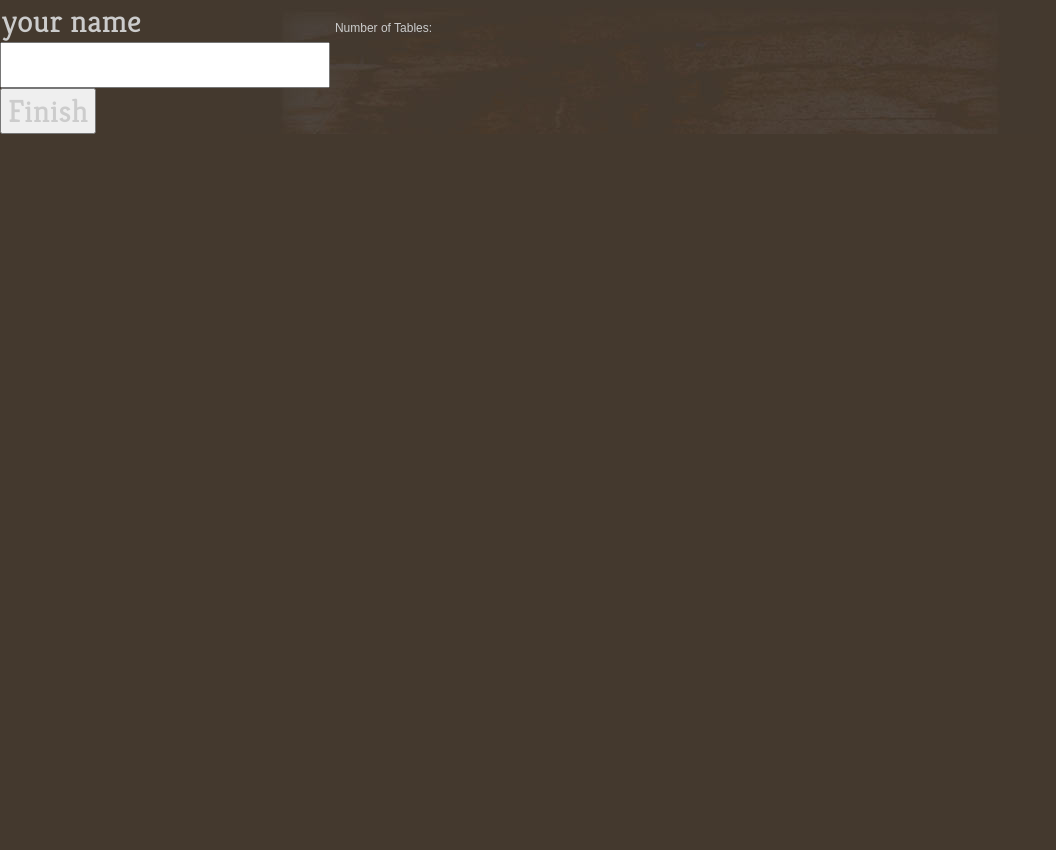
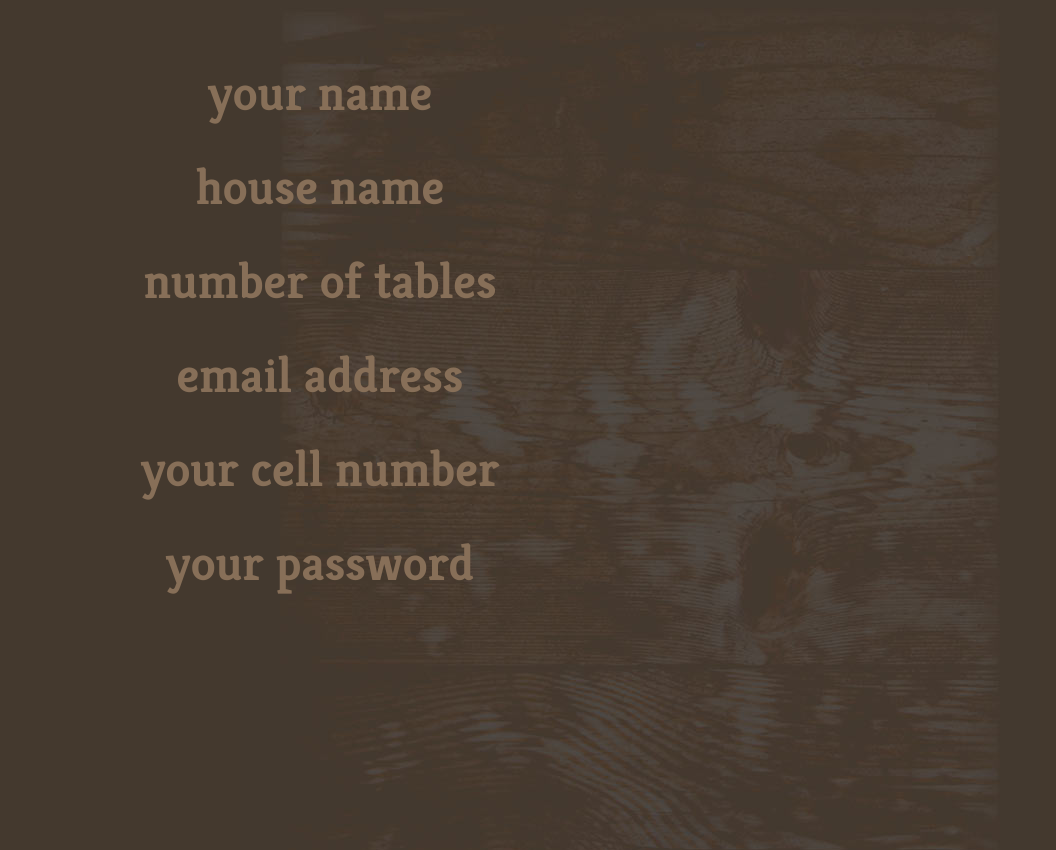
Before and after one commit to chetan-vangala/rerack, a PHP site: page /new.php in a window 1280 px wide. Shown: the whole page, without its empty margins (0-1056 px from the left). Before the commit the page ends 134 px from the top, so only its background shows below. Run offline with PHP 8.4, Linux system fonts and the light colour scheme; some libraries are stand-ins or nearby versions.

Commit message:
styled new form

```diff
--- a/css/rerack.css
+++ b/css/rerack.css
@@ -7,8 +7,7 @@
 
 body {
   background: #44392e url(/images/wood-bg.jpg) top center no-repeat;
-  width: 100%;
-  height: 100%; }
+  min-height: 850px; }
 
 html, body {
   background-color: #44392e; }
@@ -254,3 +253,19 @@
       margin-top: 63px; }
     #signup-fields input.light {
       color: #eccfb2; }
+
+#new-account {
+  position: relative;
+  top: 50px;
+  left: 45px;
+  width: 530px;
+  padding: 0 10px; }
+  #new-account input {
+    text-align: center;
+    height: 64px;
+    font-size: 50px;
+    font-weight: bold;
+    color: #876f58;
+    width: 530px;
+    padding: 10px 0 0 0;
+    margin-bottom: 20px; }
--- a/css/sass/rerack.sass
+++ b/css/sass/rerack.sass
@@ -8,8 +8,7 @@
 
 body
   background: #44392e url(/images/wood-bg.jpg) top center no-repeat
-  width: 100%
-  height: 100%
+  min-height: 850px
 
 html, body
   background-color: #44392e
@@ -257,3 +256,19 @@
       margin-top: 63px
     &.light
       color: #eccfb2
+
+#new-account
+  position: relative
+  top: 50px
+  left: 45px
+  width: 530px
+  padding: 0 10px
+  input
+    text-align: center
+    height: 64px
+    font-size: 50px
+    font-weight: bold
+    color: #876f58
+    width: 530px
+    padding: 10px 0 0 0
+    margin-bottom: 20px
--- a/new.php
+++ b/new.php
@@ -1,19 +1,43 @@
 <?php require('shared/_head.php');
 
 $house = new House();
+$user = new User();
 if(count($_POST) > 0){
   $data = $_POST['house'];
+  $udata = $_POST['user'];
   $errors = array();
   if(!ene($data,array('name','tables'))){
     $errors[] = 'All fields must be complete.';
   }
+  $rf1 = array('name', 'tables');
+  $rf2 = array('name', 'email', 'number', 'password');
+  if(ene($data,$rf1) && ene($udata,$rf2) && $udata['password']!='your password'){
+    if(!is_numeric($udata['number'])){
+      $errors[] ='Please enter a 10 digit cell number.';
+    }
+  } else {
+    $errors[] = 'All fields must be complete.';
+  }
+  $udata['password'] = $user->salt_password($udata['password']);
+  //Make sure the user hasn't already signed up
+  if(array_key_exists('house', $_POST) && ene($_POST['house'], 'email')){
+    $u = new User();
+    if($u->find(array('email' => $_POST['house']['email']), true)){
+      $errors[] = "Email address already in use";
+    }
+  }
   if(empty($errors)){
+    $user->update_attributes($udata);
     $house->update_attributes($data);
-    if($house->create()){
+    if($house->create() && $user->create()){
+      $house->user_id = $user->id;
+      $user->house_id = $house->id;
+      $user->save();
+      $house->save();
       redirect_to('index.php');
       return;
     } else {
-      $errors[] = "Unable to create house.";
+      $errors[] = "Unable to create account.";
     }
   }
     print_errors($errors);
@@ -22,12 +46,17 @@
 ?>
 </head>
 <body>
-  <form id="create-form" action="<?php echo $_SERVER['PHP_SELF'] ?>" method="POST">
-    <input class="clean" type="text" maxlength="10" name="house[name]" id="number" onblur="if (this.value == ''){this.value = 'your name';}" onfocus="if (this.value == 'your name') {this.value = '';}" value="<?php $x = double_ene_val($_POST,'house','name'); echo $x != '' ? $x : 'your name'; ?>" />
-    <label class="description" for="name">Number of Tables:</label><br />
-    <input class="wide" type="text" name="house[tables]" id="tables" value="<?php echo double_ene_val($_POST,'house','tables'); ?>" />
-    <br />
-    <input class="submit_btn" type="submit" name="submit" value="Finish" />
-  </form>
+  <div id="new-account">
+    <form id="create-form" action="<?php echo $_SERVER['PHP_SELF'] ?>" method="POST">
+      <input class="clean" type="text" name="user[name]" id="name" onblur="if (this.value == ''){this.value = 'your name';}" onfocus="if (this.value == 'your name') {this.value = '';}" value="<?php $x = double_ene_val($_POST,'user','name'); echo $x != '' ? $x : 'your name'; ?>" />
+      <input class="clean" type="text" name="house[name]" id="number" onblur="if (this.value == ''){this.value = 'house name';}" onfocus="if (this.value == 'house name') {this.value = '';}" value="<?php $x = double_ene_val($_POST,'house','name'); echo $x != '' ? $x : 'house name'; ?>" />
+      <input class="clean" type="text" maxlength="2" name="house[tables]" id="tables" onblur="if (this.value == ''){this.value = 'number of tables';}" onfocus="if (this.value == 'number of tables') {this.value = '';}" value="<?php $x = double_ene_val($_POST,'house','tables'); echo $x != '' ? $x : 'number of tables'; ?>" />
+      <input class="clean" type="text" name="user[email]" id="email" onblur="if (this.value == ''){this.value = 'email address';}" onfocus="if (this.value == 'email address') {this.value = '';}" value="<?php $x = double_ene_val($_POST,'user','email'); echo $x != '' ? $x : 'email address'; ?>" />
+      <input class="clean" type="text" maxlength="10" name="user[number]" id="number" onblur="if (this.value == ''){this.value = 'your cell number';}" onfocus="if (this.value == 'your cell number') {this.value = '';}" value="<?php $x = double_ene_val($_POST,'user','number'); echo $x != '' ? $x : 'your cell number'; ?>" />
+      <input class="clean" type="text" name="user[password]" id="password" onblur="if (this.value == ''){this.value = 'your password';}" onfocus="if (this.value == 'your password') {this.value = '';}" value="<?php $x = double_ene_val($_POST,'user','password'); echo $x != '' ? $x : 'your password'; ?>" />
+
+      <input class="inline-submit" type="submit" name="submit" value="Finish" />
+    </form>
+  </div>
 </div>
 </body>
--- a/shared/classes/user_class.php
+++ b/shared/classes/user_class.php
@@ -2,10 +2,11 @@
 
 class User extends Model{
 
-  private $headers = "From: RetailOpGroup Screening <screening@retailopgroup.com>\n"; //headers for email
+  private $headers = "From: Rerack App <accounts@rerackapp.com>\n"; //headers for email
 
-  function name(){
-    return $this->first_name . " " . $this->last_name;
+  function after_create(){
+    $h = new House();
+    $this->email_code($h);
   }
 
   function salt_password($password){
@@ -38,5 +39,13 @@
     return $this->guid;
   }
 
+  function email_code($h){
+    $to = $this->email;
+    $h->find(array("user_id=$this->id"));
+    $subject = "Your rerack code for $h->name";
+    $text = "Here is your five-digit code:\n\n$h->code";
+    return @mail($to, $subject, $text, $this->headers);
+  }
+
 }
 ?>
--- a/signup.php
+++ b/signup.php
@@ -16,7 +16,6 @@
       $die = 0;
       $errors = array();
       $fields = array('name','number','player','teammate', 'house_id');
-      $titles = array('', 'your cell number', 'your first name', 'teammate name', '');
       if(ene($data,$fields)){ //validate data
         $i = 0;
         if(!is_numeric($data['number'])){
@@ -39,15 +38,14 @@
       if(empty($errors)){
         $team->update_attributes($data);
         if($team->create()){
-          redirect_to("dashboard.php?id=$the_code&t=" . encrypt($team->id,KEY));
+          redirect_to("index.php#confirm");
           return;
         } else {
-          $errors[] = "Unable to create team.";
+          $errors[] = "Unable to create account.";
         }
       }
       print_errors($errors);
     } else {
-      $team->name = "";
     }
   ?>
   <div id="signup-fields">
```
